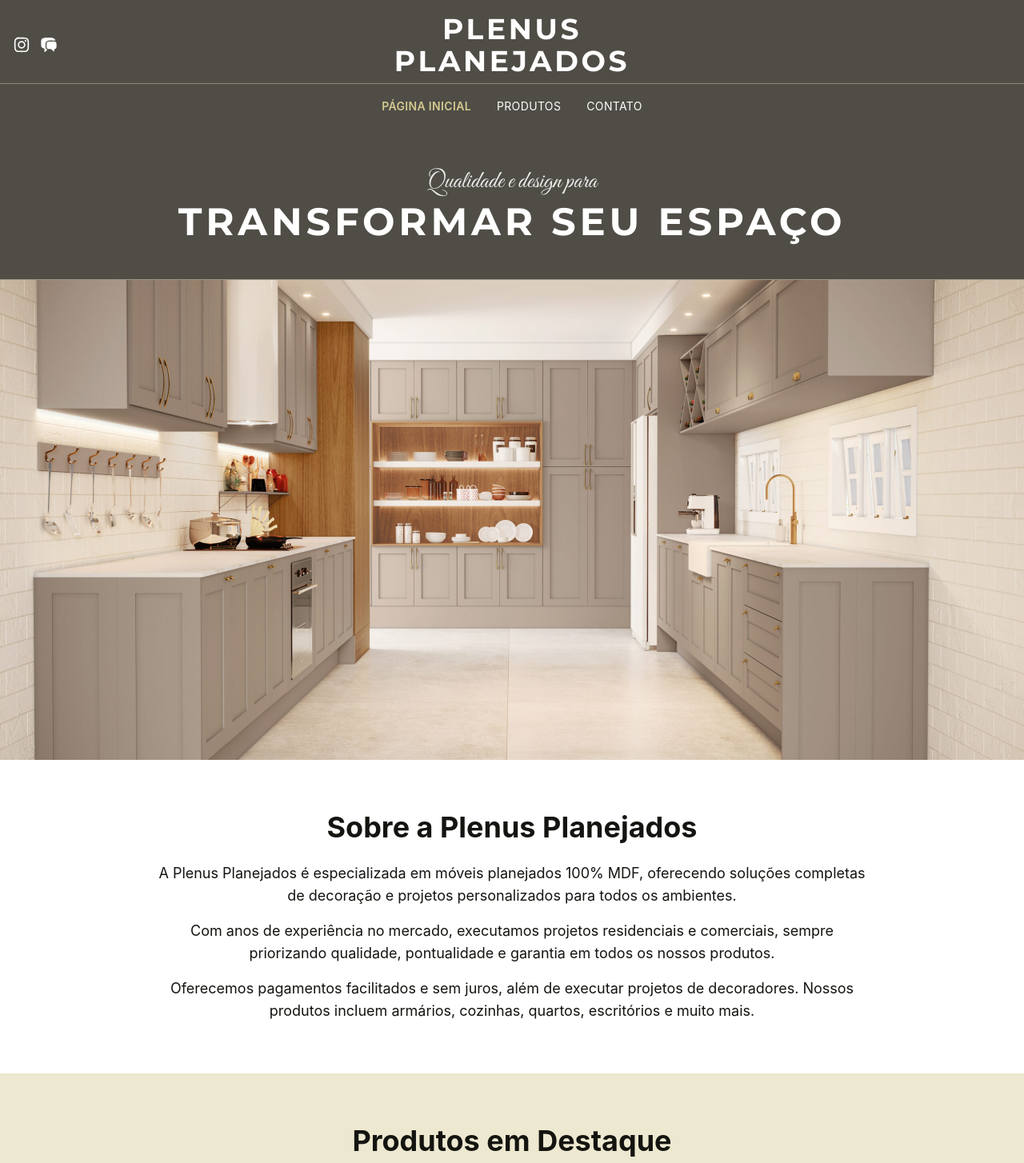
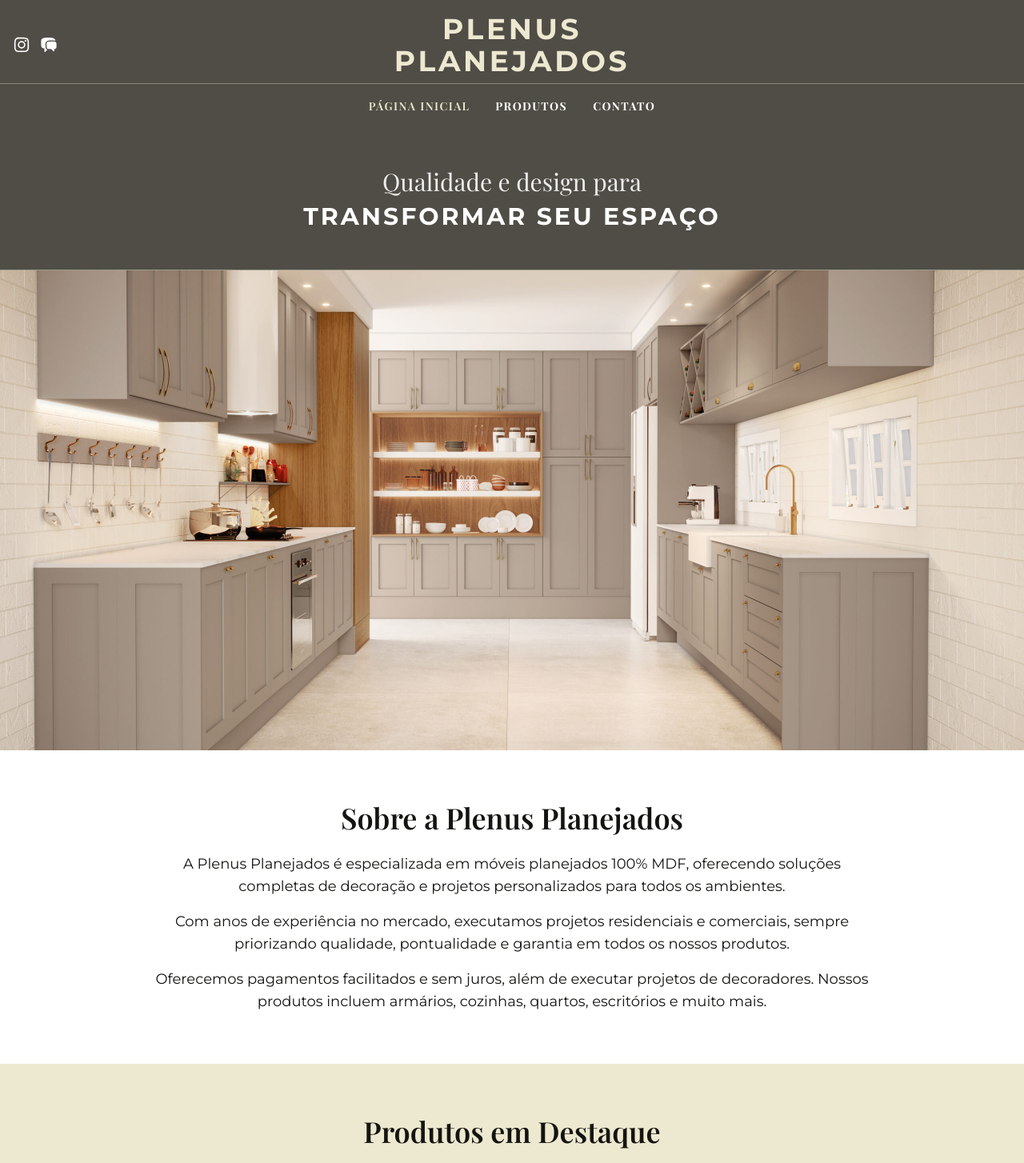
Before and after one commit to israelbrian/website-plenus-remastered, a Next.js app: page / in a window 1280 px wide. Shown: the top 1454 px of the page at 80% size. Built offline with nearby package versions, Linux system fonts and the light colour scheme; a web font is replaced by a local one.

Commit message:
Atualização nas cores e fontes das paginas.
- Foi feito a alteração das cores do projeto de forma que o o destaque fique melhor.
- Foi incluido as fontes novas em todas as paginas de forma semantica.

```diff
--- a/src/components/home/AboutSection.tsx
+++ b/src/components/home/AboutSection.tsx
@@ -3,10 +3,10 @@ export default function AboutSection() {
     <section className="py-12 md:py-16 bg-color-white">
       <div className="container mx-auto px-4">
         <div className="max-w-4xl mx-auto text-center">
-          <h2 className="font-family-primary text-3xl md:text-4xl font-bold text-color-primary mb-6">
+          <h2 className="font-family-solid-2 text-3xl md:text-4xl font-semibold text-color-primary mb-6">
             Sobre a Plenus Planejados
           </h2>
-          <div className="space-y-4 font-family-secondary text-base md:text-lg text-color-primary">
+          <div className="space-y-4 font-family-body text-base md:text-lg text-color-primary">
             <p>
               A Plenus Planejados é especializada em móveis planejados 100% MDF,
               oferecendo soluções completas de decoração e projetos
--- a/src/components/home/FeaturedProducts.tsx
+++ b/src/components/home/FeaturedProducts.tsx
@@ -17,10 +17,10 @@ export default function FeaturedProducts() {
     <section className="py-12 md:py-16 bg-color-surface">
       <div className="container mx-auto px-4">
         <div className="text-center mb-8">
-          <h2 className="font-family-primary text-3xl md:text-4xl font-bold text-color-primary mb-4">
+          <h2 className="font-family-solid-2 text-3xl md:text-4xl font-semibold text-color-primary mb-4">
             Produtos em Destaque
           </h2>
-          <p className="font-family-secondary text-base md:text-lg text-color-muted">
+          <p className="font-family-body text-base md:text-lg text-color-muted">
             Conheça alguns dos nossos melhores produtos
           </p>
         </div>
@@ -36,7 +36,7 @@ export default function FeaturedProducts() {
         <div className="text-center">
           <Link
             href="/produtos"
-            className="inline-block bg-color-primary text-color-white font-family-accent font-semibold px-8 py-3 rounded-lg hover:bg-color-beige-300 transition-colors duration-300"
+            className="inline-block bg-color-primary text-color-white font-family-solid-2 font-bold uppercase px-8 py-3 rounded-lg hover:bg-color-accent transition-colors duration-300"
           >
             Ver Móveis Planejados
           </Link>
--- a/src/components/home/HeroSection.tsx
+++ b/src/components/home/HeroSection.tsx
@@ -13,10 +13,10 @@ export default function HeroSection() {
         priority
         sizes="100vw"
       />
-      <div className="absolute inset-0 z-10" aria-hidden />
-      {/* <div className="absolute inset-0 z-20 flex items-center justify-center">
+      {/* <div className="absolute inset-0 z-10" aria-hidden />
+      <div className="absolute inset-0 z-20 flex items-center justify-center">
         <div className="text-center px-4">
-          <h2 className="font-family-primary text-4xl md:text-5xl lg:text-6xl font-bold text-color-white mb-4">
+          <h2 className="font-family-primary text-4xl md:text-5xl lg:text-6xl font-bold text-color-gold mb-4">
             Móveis Planejados
           </h2>
           <p className="font-family-secondary text-lg md:text-xl text-color-white">
--- a/src/components/layout/Header.tsx
+++ b/src/components/layout/Header.tsx
@@ -43,7 +43,7 @@ export default function Header() {
 
           <Link
             href="/"
-            className="font-family-title text-center text-xl sm:text-2xl md:text-4xl 2xl:text-5xl font-bold uppercase tracking-widest text-color-white hover:text-color-accent transition-colors duration-200 justify-self-center"
+            className="font-family-title text-color-beige-50 text-center text-xl sm:text-2xl md:text-4xl 2xl:text-4xl font-bold uppercase tracking-widest hover:text-color-white transition-colors duration-300 justify-self-center"
           >
             Plenus Planejados
           </Link>
@@ -60,6 +60,7 @@ export default function Header() {
               {menuOpen ? <XMarkIcon className="w-6 h-6" /> : <Bars3Icon className="w-6 h-6" />}
             </button>
           </div>
+
         </div>
       </div>
 
@@ -74,8 +75,8 @@ export default function Header() {
                 <li key={href}>
                   <Link
                     href={href}
-                    className={`font-family-secondary text-sm uppercase tracking-wide py-2 transition-all duration-200 hover:text-color-accent hover:scale-105 ${
-                      isActive ? 'is-active text-color-accent font-semibold' : 'text-color-white'
+                    className={`text-color-beige-50 font-bold tracking-widest font-family-solid-2 text-sm uppercase tracking-wide py-2 transition-all duration-200 hover:text-color-accent hover:scale-105 ${
+                      isActive ? 'is-active text-color-beige-200 font-semibold' : 'text-color-white'
                     }`}
                   >
                     {label}
@@ -112,10 +113,10 @@ export default function Header() {
       {/* Bloco título + subtítulo – ocupa mais espaço no header (como na referência) */}
       <div className="container mx-auto px-4 py-8 md:py-12">
         <div className="text-center">
-          <p className="font-family-accent text-color-white/90 text-2xl md:text-3xl mb-2">
+          <p className="font-family-solid-2 text-color-white/90 text-2xl md:text-3xl mb-2">
             Qualidade e design para
           </p>
-          <h2 className="font-family-title text-2xl sm:text-3xl md:text-4xl lg:text-5xl font-bold uppercase tracking-widest text-color-white">
+          <h2 className="font-family-solid-1 text-2xl sm:text-3xl md:text-3xl font-bold uppercase tracking-widest text-color-white">
             Transformar seu espaço
           </h2>
         </div>
```
Also changed, not shown: 1 other file (tests, documents, lock files or other folders).
